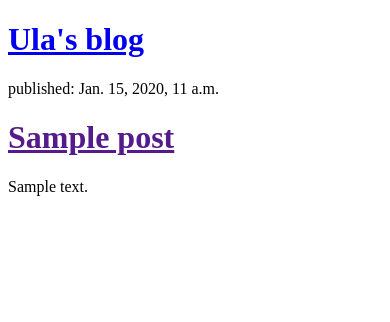
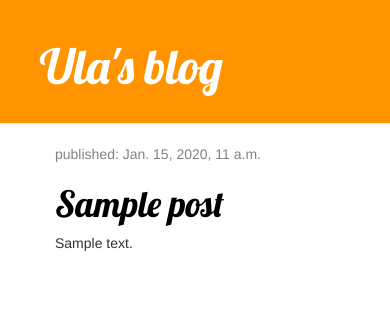
Before and after one commit to ulasob/my-first-blog, a Django app: template blog/templates/blog/post_list.html in a window 390 px wide. Shown: the top 322 px of the page. Run offline with Django 3.2, Linux system fonts and the light colour scheme; the template is opened without the code that fills it: values that come from a table or form of the project are taken from there, others are empty; tables that the repository leaves empty hold one stand-in row (values such as "Sample post"); some libraries are stand-ins or nearby versions.

Commit message:
Added view and template for detailed blog post as well as CSS for the site

```diff
--- /dev/null
+++ b/blog/static/css/blog.css
@@ -0,0 +1,46 @@
+.page-header {
+    background-color: #ff9400;
+    margin-top: 0;
+    padding: 20px 20px 20px 40px;
+}
+
+.page-header h1, .page-header h1 a, .page-header h1 a:visited, .page-header h1 a:active {
+    color: #ffffff;
+    font-size: 36pt;
+    text-decoration: none;
+}
+
+.content {
+    margin-left: 40px;
+}
+
+h1, h2, h3, h4 {
+    font-family: 'Lobster', cursive;
+}
+
+.date {
+    color: #828282;
+}
+
+.save {
+    float: right;
+}
+
+.post-form textarea, .post-form input {
+    width: 100%;
+}
+
+.top-menu, .top-menu:hover, .top-menu:visited {
+    color: #ffffff;
+    float: right;
+    font-size: 26pt;
+    margin-right: 20px;
+}
+
+.post {
+    margin-bottom: 70px;
+}
+
+.post h1 a, .post h1 a:visited {
+    color: #000000;
+}
--- /dev/null
+++ b/blog/templates/blog/base.html
@@ -0,0 +1,25 @@
+{% load static %}
+<!DOCTYPE html>
+<html lang="en">
+<head>
+    <meta charset="UTF-8">
+    <title>Ula's blog</title>
+    <link rel="stylesheet" href="//maxcdn.bootstrapcdn.com/bootstrap/3.2.0/css/bootstrap.min.css">
+    <link rel="stylesheet" href="//maxcdn.bootstrapcdn.com/bootstrap/3.2.0/css/bootstrap-theme.min.css">
+    <link href="//fonts.googleapis.com/css?family=Lobster&subset=latin,latin-ext" rel="stylesheet" type="text/css">
+    <link rel="stylesheet" href="{% static 'css/blog.css' %}">
+</head>
+<body>
+    <div class="page-header">
+        <h1><a href="/">Ula's blog</a></h1>
+    </div>
+    <div class="content container">
+        <div class="row">
+            <div class="col-md-8">
+            {% block content %}
+            {% endblock %}
+            </div>
+        </div>
+    </div>
+</body>
+</html>
--- a/blog/templates/blog/post_list.html
+++ b/blog/templates/blog/post_list.html
@@ -1,22 +1,13 @@
-<!DOCTYPE html>
-<html lang="en">
-<head>
-    <meta charset="UTF-8">
-    <title>Ula's blog</title>
-</head>
-<body>
-    <div>
-            <h1><a href="/">Ula's blog</a></h1>
+{% extends 'blog/base.html' %}
+
+{% block content %}
+    {% for post in posts %}
+    <div class="post">
+        <div class="date">
+            <p>published: {{ post.published_date }}</p>
+        </div>
+        <h1><a href="{% url 'post_detail' pk=post.pk %}">{{ post.title }}</a></h1>
+        <p>{{ post.text|linebreaksbr }}</p>
     </div>
-
-   <div>
-       {% for post in posts %}
-
-       <p>published: {{ post.published_date }}</p>
-       <h1><a href=""> {{ post.title }} </a></h1>
-       <p>{{ post.text|linebreaksbr }}</p>
-
-       {% endfor %}
-   </div>
-</body>
-</html>
+    {% endfor %}
+{% endblock %}
--- a/blog/urls.py
+++ b/blog/urls.py
@@ -4,4 +4,5 @@ from . import views
 
 urlpatterns = [
     path('', views.post_list, name='post_list'),
+    path('post/<int:pk>/', views.post_detail, name='post_detail'),
 ]
--- a/blog/views.py
+++ b/blog/views.py
@@ -1,7 +1,12 @@
 from django.shortcuts import render
 from django.utils import timezone
 from .models import Post
+from django.shortcuts import render, get_object_or_404
 
 def post_list(request):
     posts = Post.objects.filter(published_date__lte=timezone.now()).order_by('published_date')
     return render(request, 'blog/post_list.html', {'posts': posts})
+
+def post_detail(request, pk):
+    post = get_object_or_404(Post, pk=pk)
+    return render(request, 'blog/post_detail.html', {'post': post})
--- a/mysite/settings.py
+++ b/mysite/settings.py
@@ -120,3 +120,7 @@ USE_TZ = True
 
 STATIC_URL = '/static/'
 STATIC_ROOT = os.path.join(BASE_DIR, 'static')
+
+STATICFILES_DIRS = [
+    os.path.join(BASE_DIR, '../blog/static')
+]
```
Also changed, not shown: blog/templates/blog/post_detail.html (added, +13 -0 lines).
